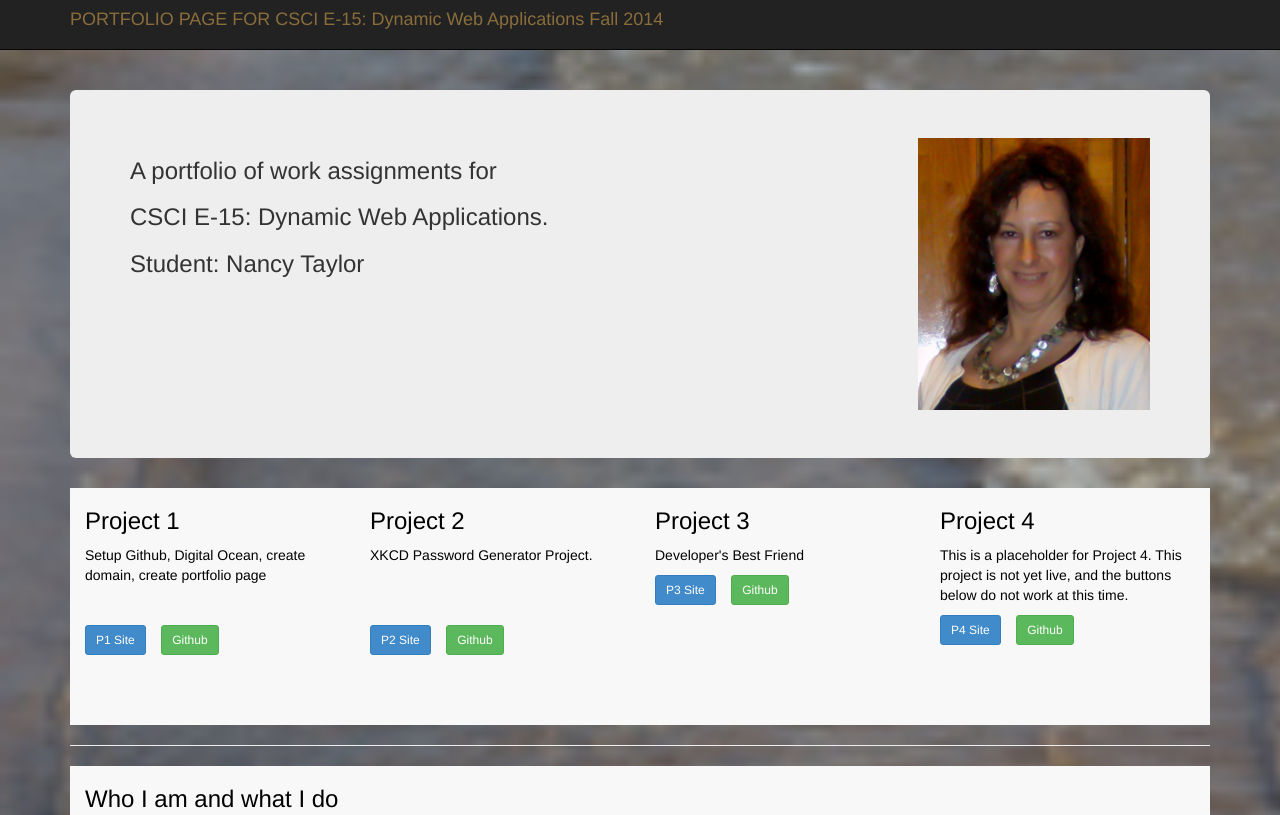
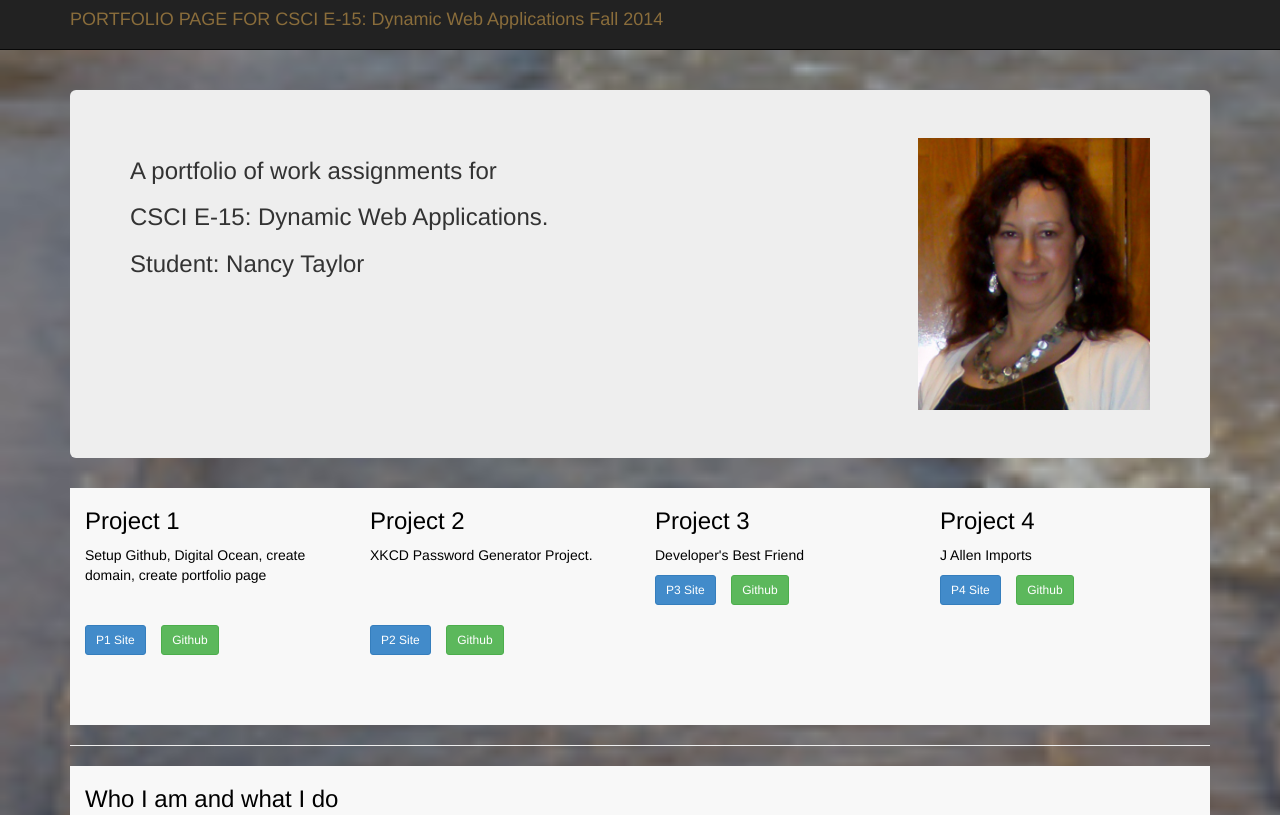
Before and after one commit to ntaylor120/p1, a plain HTML site: page index.html in a window 1280 px wide. Shown: the top 815 px of the page. Drawn offline with nearby package versions, Linux system fonts and the light colour scheme; a script that the page names is missing; files whose address does not match are found by name.

Commit message:
updated the index page to add the p4 project links.  THIS IS THE ONLY CHANGE MADE ON THIS PROJECT AT THIS TIME. //nt

```diff
--- a/index.html
+++ b/index.html
@@ -118,8 +118,8 @@
 
      <div class="col-xs-12 col-sm-12 col-md-3 col-lg-3">
           <h3>Project 4</h3>
-          <p>This is a placeholder for Project 4.  This project is not yet live, and the buttons below do not work at this time.</p>
-          <p><a class="btn btn-sm btn-primary" href="#" role="button">P4 Site </a> <span>&nbsp;&nbsp;</span> <a class="btn btn-sm btn-success" href="#" role="button">Github </a></p>
+          <p>J Allen Imports</p>
+          <p><a class="btn btn-sm btn-primary" href="http://jallen.nrtainmenttesting.me" role="button">P4 Site </a> <span>&nbsp;&nbsp;</span> <a class="btn btn-sm btn-success" href="https://github.com/ntaylor120/jallen" role="button">Github </a></p>
         <div class="clearfix visible-sm-block"><hr></div>
         </div>
         </div>
```
